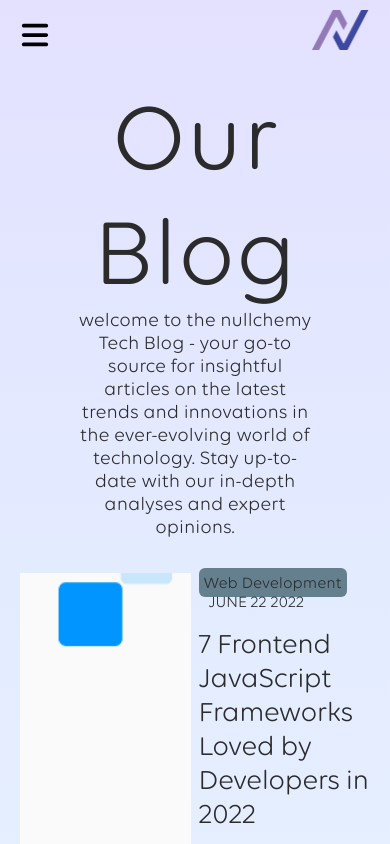
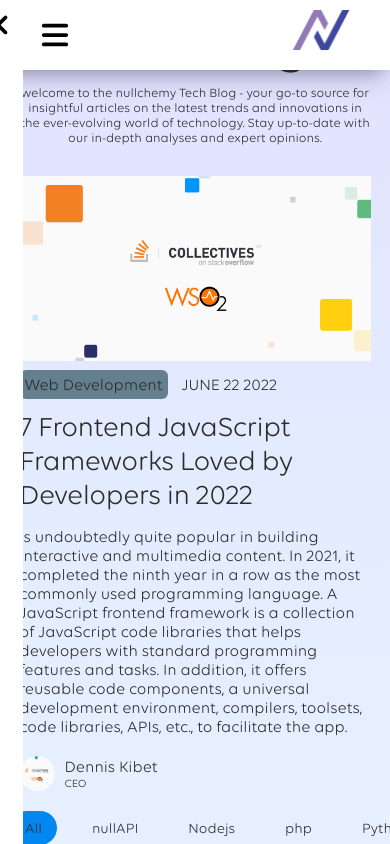
Before and after one commit to nullchemy/nullchemy, a React (Create React App) app: page /blogs in a window 390 px wide. Shown: the top 844 px of the page. Built offline with nearby package versions, Linux system fonts and the light colour scheme.

Commit message:
fixed blog page responsiveness

```diff
--- a/src/components/Header.tsx
+++ b/src/components/Header.tsx
@@ -28,7 +28,7 @@ const Header = () => {
   const theme = useAppSelector((state) => state.theme)
   return (
     <Fragment>
-      <div className={stick ? 'header sticky_header' : 'header'}>
+      <div className={stick ? 'header sticky_header' : 'header sticky_header'}>
         <div className="hcontainer">
           <Bars className="mobiNavBars" onClick={() => setMobi(true)} />
           <div className="Mobiheaderlogo">
--- a/src/styles/css/blog.css
+++ b/src/styles/css/blog.css
@@ -4,13 +4,29 @@
   padding: 4% 20%;
   padding-top: 2% !important;
 }
+@media (max-width: 480px) {
+  .blog-sec-top {
+    padding: 3% 5%;
+  }
+}
 .blog-sec-top h1 {
   font-size: 6rem;
   color: var(--text-color);
 }
+@media (max-width: 480px) {
+  .blog-sec-top h1 {
+    font-size: 3.5rem;
+    margin-bottom: 10px;
+  }
+}
 .blog-sec-top p {
   font-size: 1.2rem;
   color: var(--text-color);
+}
+@media (max-width: 480px) {
+  .blog-sec-top p {
+    font-size: 0.8rem;
+  }
 }
 
 .blog-landing .blog-landing-wrapper {
@@ -21,8 +37,19 @@
   flex-wrap: wrap-reverse;
   justify-content: space-between;
 }
+@media (max-width: 480px) {
+  .blog-landing .blog-landing-wrapper .spot-blog {
+    flex-direction: column;
+  }
+}
 .blog-landing .blog-landing-wrapper .spot-blog .spot-image {
   width: 49%;
+}
+@media (max-width: 480px) {
+  .blog-landing .blog-landing-wrapper .spot-blog .spot-image {
+    width: 100%;
+    margin-bottom: 10px;
+  }
 }
 .blog-landing .blog-landing-wrapper .spot-blog .spot-image img {
   width: 100%;
@@ -32,6 +59,11 @@
 }
 .blog-landing .blog-landing-wrapper .spot-blog .spot-texts {
   width: 49%;
+}
+@media (max-width: 480px) {
+  .blog-landing .blog-landing-wrapper .spot-blog .spot-texts {
+    width: 100%;
+  }
 }
 .blog-landing .blog-landing-wrapper .spot-blog .spot-texts .spot-category {
   padding: 5px;
--- a/src/styles/scss/blog.scss
+++ b/src/styles/scss/blog.scss
@@ -3,14 +3,24 @@
   text-align: center;
   padding: 4% 20%;
   padding-top: 2% !important;
+  @media (max-width: 480px) {
+    padding: 3% 5%;
+  }
   h1 {
     font-size: 6rem;
     color: var(--text-color);
+    @media (max-width: 480px) {
+      font-size: 3.5rem;
+      margin-bottom: 10px;
+    }
   }
 
   p {
     font-size: 1.2rem;
     color: var(--text-color);
+    @media (max-width: 480px) {
+      font-size: 0.8rem;
+    }
   }
 }
 
@@ -22,10 +32,15 @@
       display: flex;
       flex-wrap: wrap-reverse;
       justify-content: space-between;
-
+      @media (max-width: 480px) {
+        flex-direction: column;
+      }
       .spot-image {
         width: 49%;
-
+        @media (max-width: 480px) {
+          width: 100%;
+          margin-bottom: 10px;
+        }
         img {
           width: 100%;
           height: 100%;
@@ -35,7 +50,9 @@
 
       .spot-texts {
         width: 49%;
-
+        @media (max-width: 480px) {
+          width: 100%;
+        }
         .spot-category {
           padding: 5px;
           border-radius: 6px;
```
Also changed, not shown: 1 other file (tests, documents, lock files or other folders).
